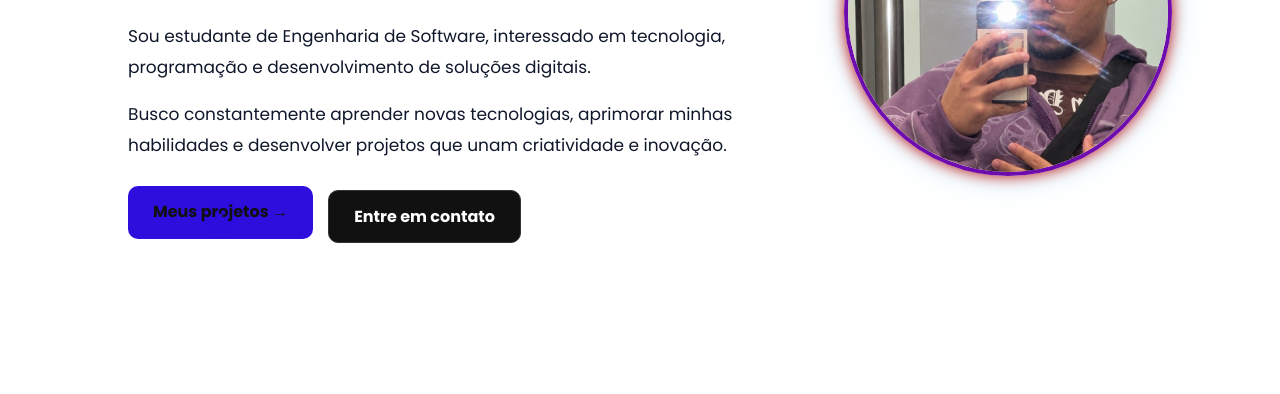
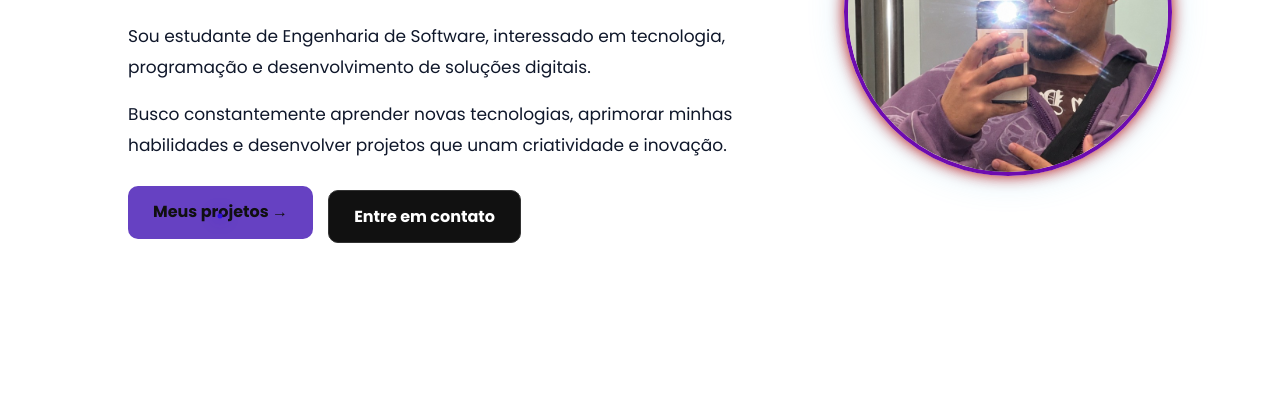
Before and after one commit to HT-xz/Ht_Portfolio, a plain HTML site: page index.html in a window 1280 px wide. In both pictures the pointer is over the link "Meus projetos →". Shown: the part 406-800 px from the top of the page. Drawn offline with Linux system fonts and the light colour scheme.

Commit message:
Update style.css

```diff
--- a/style.css
+++ b/style.css
@@ -312,7 +312,7 @@ body.escuro .cartao:hover {
 }
 
 .botao:hover{
-    background-color: #2d0edd;
+    background-color: #6641c2;
 }
 
 body.escuro .botao {
```
